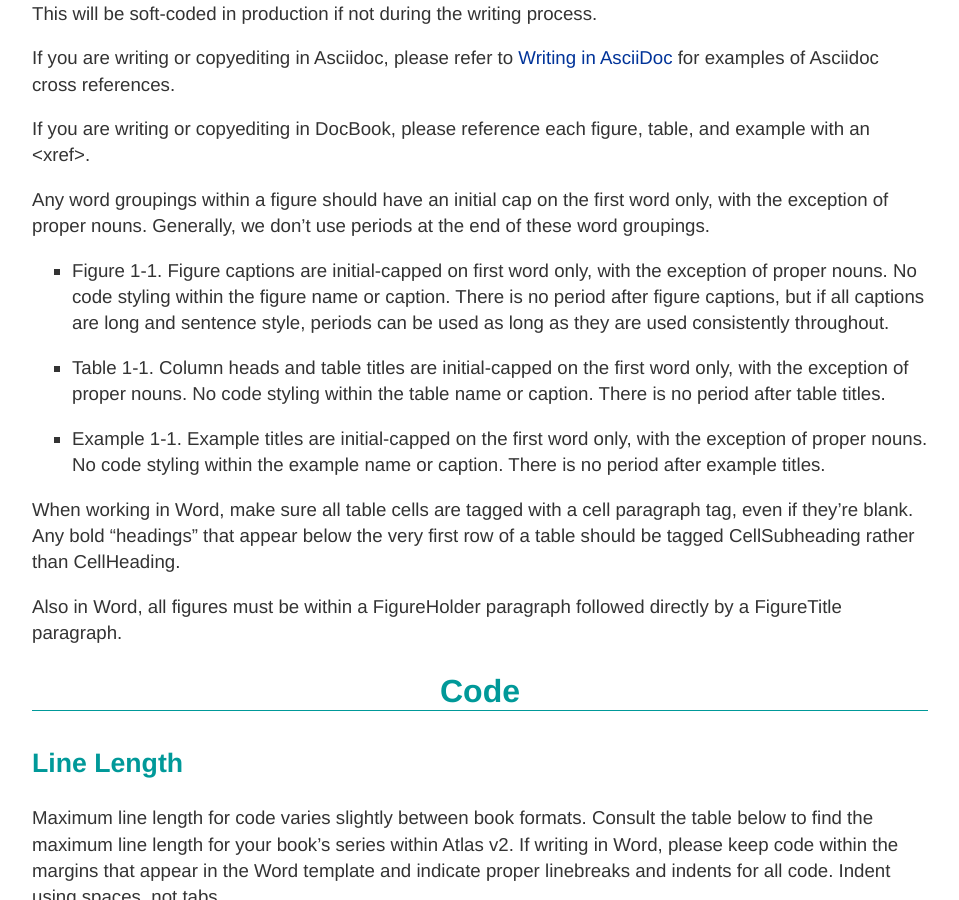
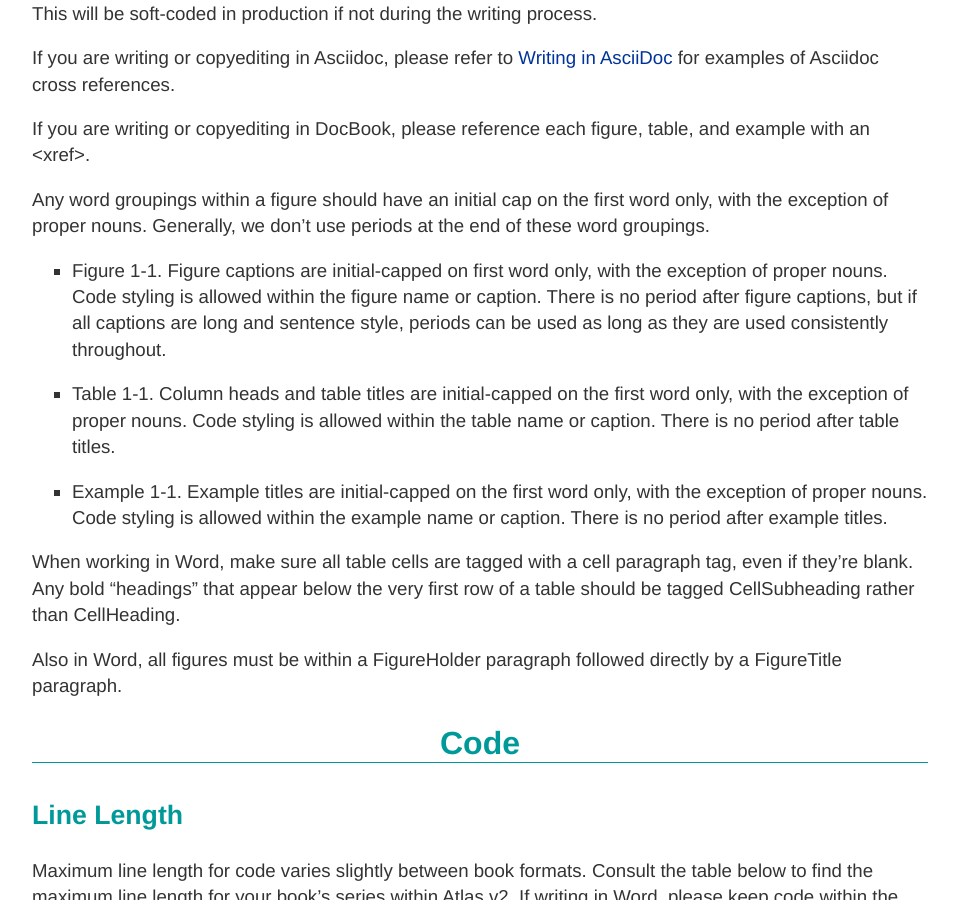
Before and after one commit to oreillymedia/production-resources, a Jekyll site: the page built from styleguide/index.md, in a window 1280 px wide and 900 px high, scrolled down 4964 px. Shown: the whole window, without its empty margins (160-1119 px from the left). Built offline with Jekyll 4.4.1, drawn with Linux system fonts in a browser that asks for light colours; some of the changed text lies outside the part shown.

Commit message:
Style guide changes: code in captions
Made changes to style guide to allow code styling in fig/table/example captions, as well as a couple other small updates.

```diff
--- a/styleguide/index.md
+++ b/styleguide/index.md
@@ -238,13 +238,13 @@ title: O'Reilly Style Guide
 
 <ul>
 <li>
-<p>Figure 1-1. Figure captions are initial-capped on first word only, with the exception of proper nouns.  No code styling within the figure name or caption. There is no period after figure captions, but if all captions are long and sentence style, periods can be used as long as they are used consistently throughout.</p>
-</li>
-<li>
-<p>Table 1-1. Column heads and table titles are initial-capped on the first word only, with the exception of proper nouns.  No code styling within the table name or caption. There is no period after table titles.</p>
-</li>
-<li>
-<p>Example 1-1. Example titles are initial-capped on the first word only, with the exception of proper nouns.  No code styling within the example name or caption. There is no period after example titles.</p>
+<p>Figure 1-1. Figure captions are initial-capped on first word only, with the exception of proper nouns.  Code styling is allowed within the figure name or caption. There is no period after figure captions, but if all captions are long and sentence style, periods can be used as long as they are used consistently throughout.</p>
+</li>
+<li>
+<p>Table 1-1. Column heads and table titles are initial-capped on the first word only, with the exception of proper nouns.  Code styling is allowed within the table name or caption. There is no period after table titles.</p>
+</li>
+<li>
+<p>Example 1-1. Example titles are initial-capped on the first word only, with the exception of proper nouns.  Code styling is allowed within the example name or caption. There is no period after example titles.</p>
 </li>
 </ul>
 
```
Also changed, not shown: other parts of styleguide/index.md (+3 -3 lines).
